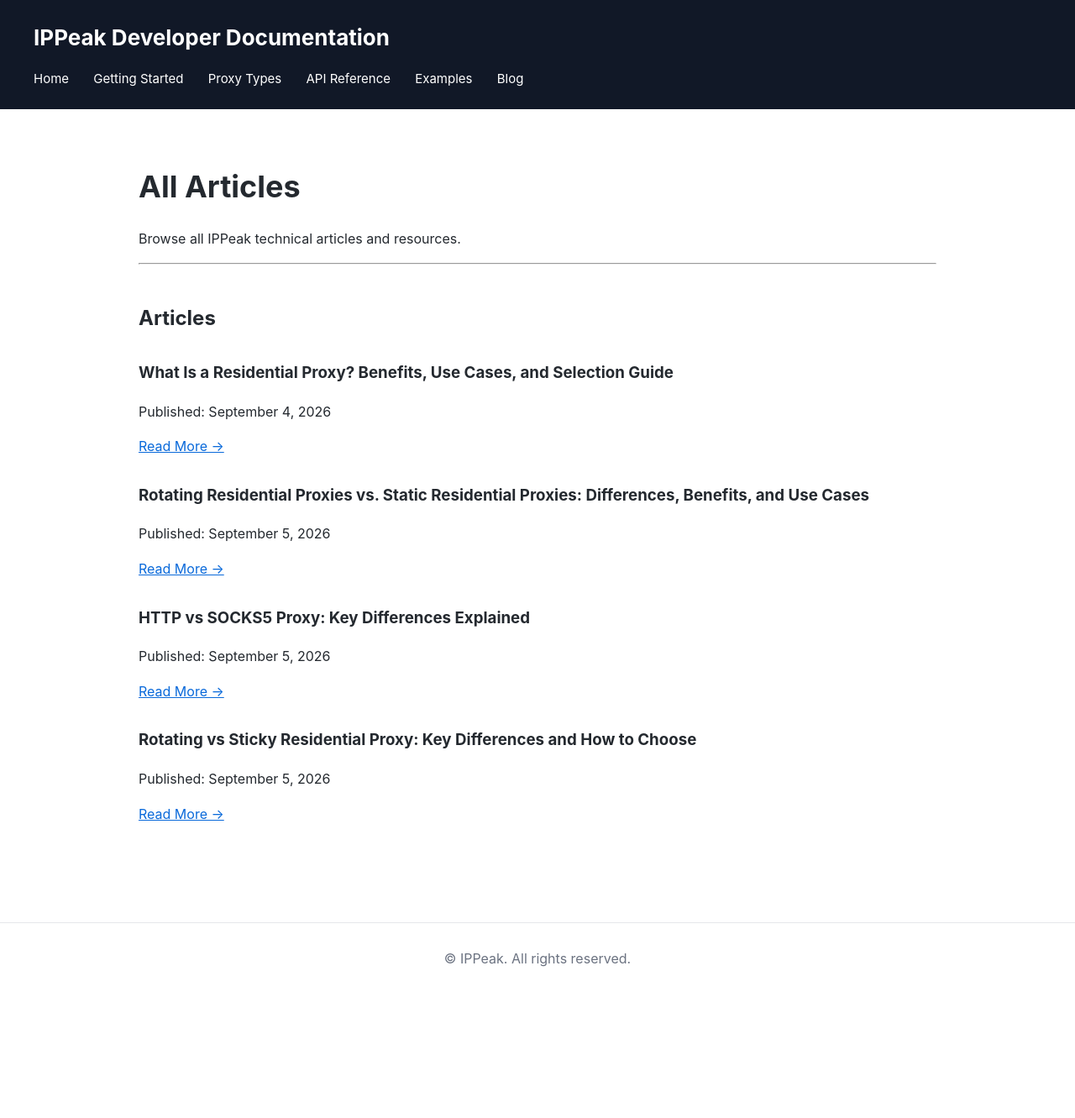
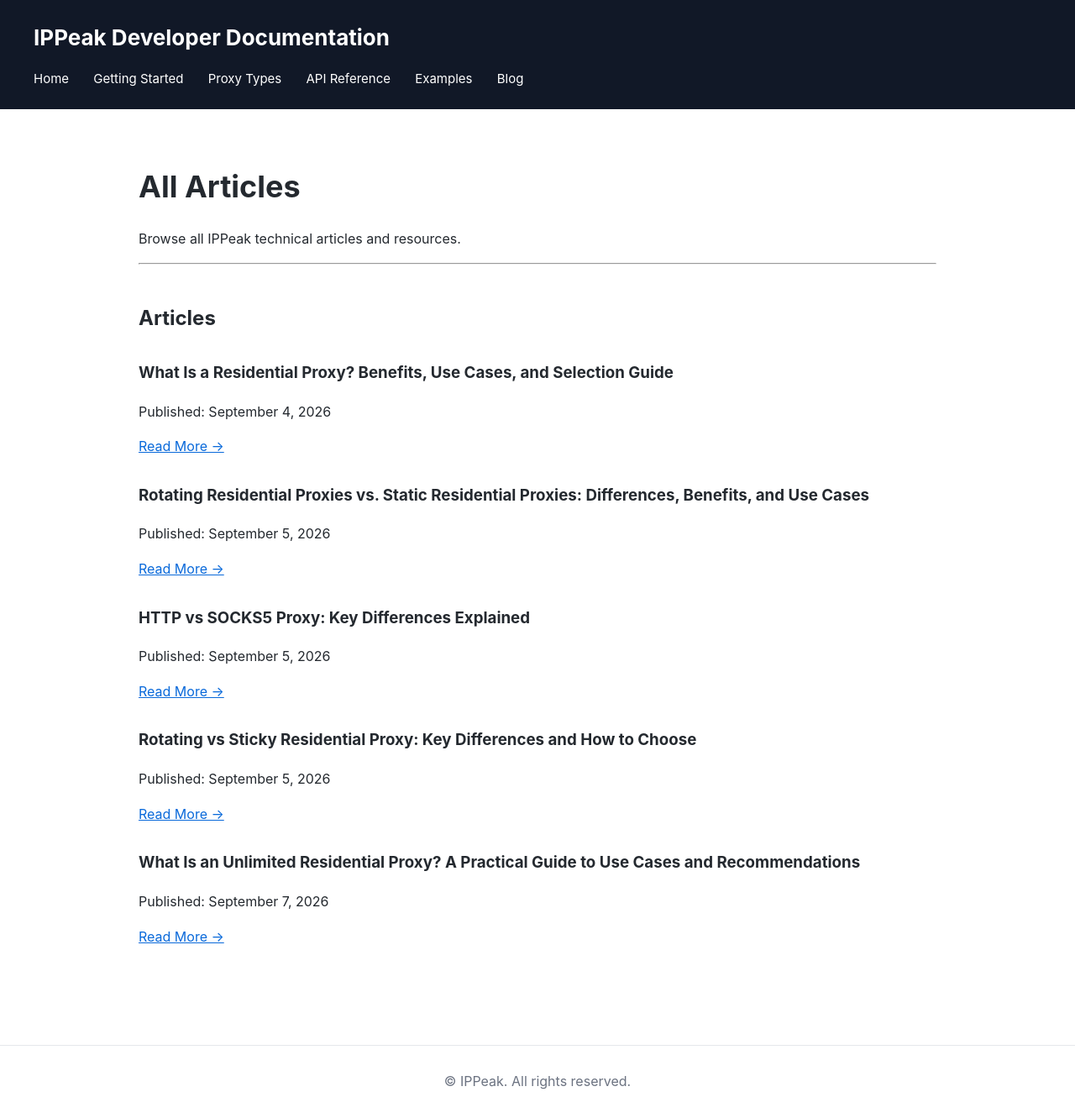
Before and after one commit to IPPeak/IPPeak-Residential-Proxy, a Jekyll site: the page built from docs/blog/articles.md, in a window 1280 px wide. Shown: the whole page at 84% size. Built offline with Jekyll 4.4.1, drawn with Linux system fonts in a browser that asks for light colours; before the commit the page ends 1185 px from its top, so only the background shows below that.

Commit message:
Add new article on Unlimited Residential Proxy

```diff
--- a/docs/blog/articles.md
+++ b/docs/blog/articles.md
@@ -34,3 +34,9 @@
 Published: September 5, 2026
 
 [Read More →](Rotating-vs-Sticky-Proxy.html)
+
+### What Is an Unlimited Residential Proxy? A Practical Guide to Use Cases and Recommendations
+
+Published: September 7, 2026
+
+[Read More →](What-Is-an-Unlimited-Residential-Proxy.html)
```
